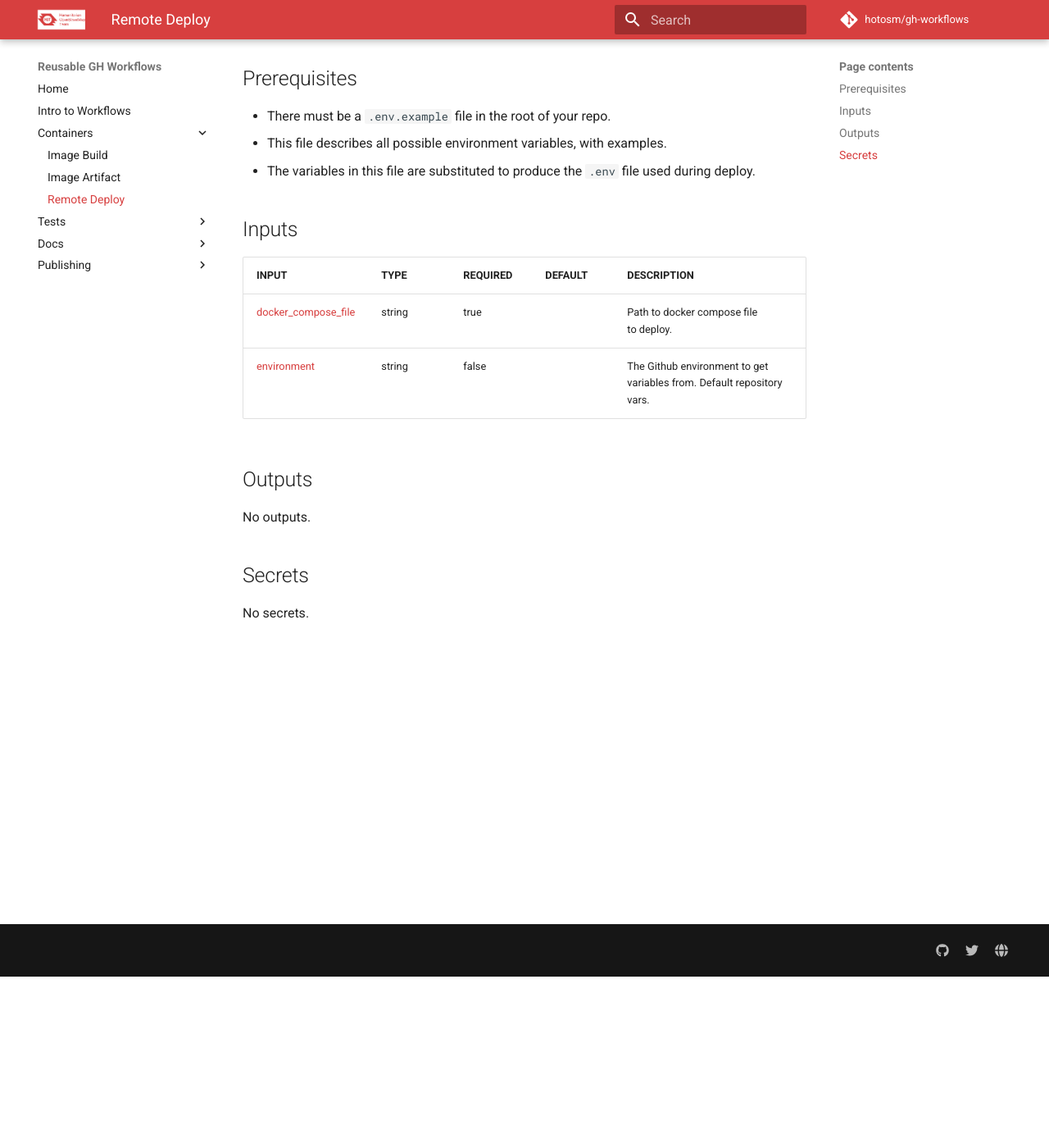
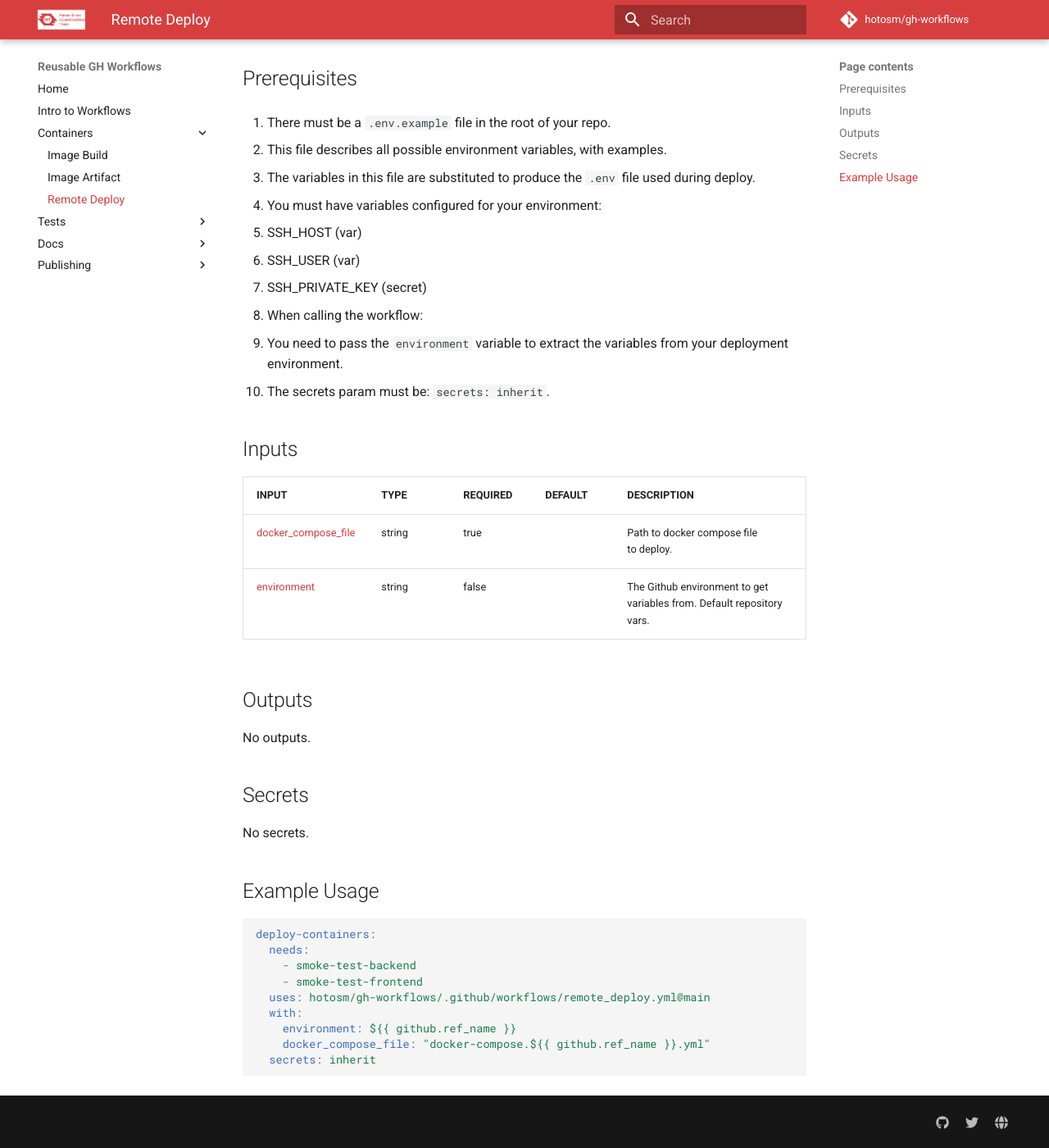
Before and after one commit to hotosm/gh-workflows, an MkDocs documentation site: the page built from docs/remote_deploy.md, in a window 1280 px wide and 1400 px high, scrolled down 209 px. Shown: the whole window at 82% size. Built offline with MkDocs 1.6.1 and Material for MkDocs 9.7.7, drawn with Linux system fonts in a browser that asks for light colours; comment, search, counter and statistics services are not loaded.

Commit message:
docs: update docs for deploy workflow

````diff
--- a/docs/remote_deploy.md
+++ b/docs/remote_deploy.md
@@ -6,11 +6,24 @@ Deploy to a remote server using docker compose and SSH keys.
 
 ## Prerequisites
 
-- There must be a `.env.example` file in the root of your repo.
+1. There must be a `.env.example` file in the root of your repo.
+
 - This file describes all possible environment variables,
   with examples.
 - The variables in this file are substituted to produce the
   `.env` file used during deploy.
+
+2. You must have variables configured for your environment:
+
+- SSH_HOST (var)
+- SSH_USER (var)
+- SSH_PRIVATE_KEY (secret)
+
+3. When calling the workflow:
+
+- You need to pass the `environment` variable to
+  extract the variables from your deployment environment.
+- The secrets param must be: `secrets: inherit`.
 
 ## Inputs
 
@@ -38,3 +51,17 @@ No outputs.
 No secrets.
 
 <!-- AUTO-DOC-SECRETS:END -->
+
+## Example Usage
+
+```yaml
+deploy-containers:
+  needs:
+    - smoke-test-backend
+    - smoke-test-frontend
+  uses: hotosm/gh-workflows/.github/workflows/remote_deploy.yml@main
+  with:
+    environment: ${{ github.ref_name }}
+    docker_compose_file: "docker-compose.${{ github.ref_name }}.yml"
+  secrets: inherit
+```
````
